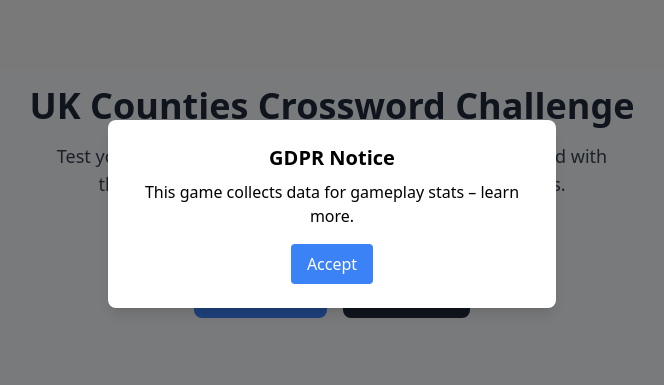
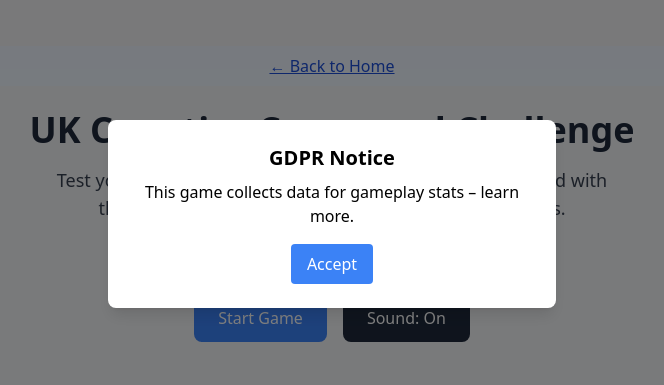
Before and after one commit to tmj518/tiaotiao, a plain HTML site: page public/UK-Counties-Crossword-Challenge.html in a window 1280 px wide. Shown: the part 186-571 px from the top of the page, without its empty margins (308-972 px from the left). Drawn offline with nearby package versions, Linux system fonts and the light colour scheme.

Commit message:
Add files via upload
替换

```diff
--- a/public/UK-Counties-Crossword-Challenge.html
+++ b/public/UK-Counties-Crossword-Challenge.html
@@ -44,6 +44,10 @@
   </style>
 </head>
 <body class="bg-gray-100 font-sans min-h-screen flex flex-col items-center justify-center">
+  <!-- 新增：返回首页内链 -->
+  <div class="w-full text-center py-2 bg-blue-50 mb-2">
+    <a href="index.html" class="text-base text-blue-700 underline">← Back to Home</a>
+  </div>
   <!-- GDPR 合规弹窗 -->
   <div id="gdpr-modal" class="fixed inset-0 flex items-center justify-center z-50 bg-black/50" style="display:flex;">
     <div class="bg-white rounded-lg p-6 max-w-md w-full mx-4 text-center shadow-lg">
```
